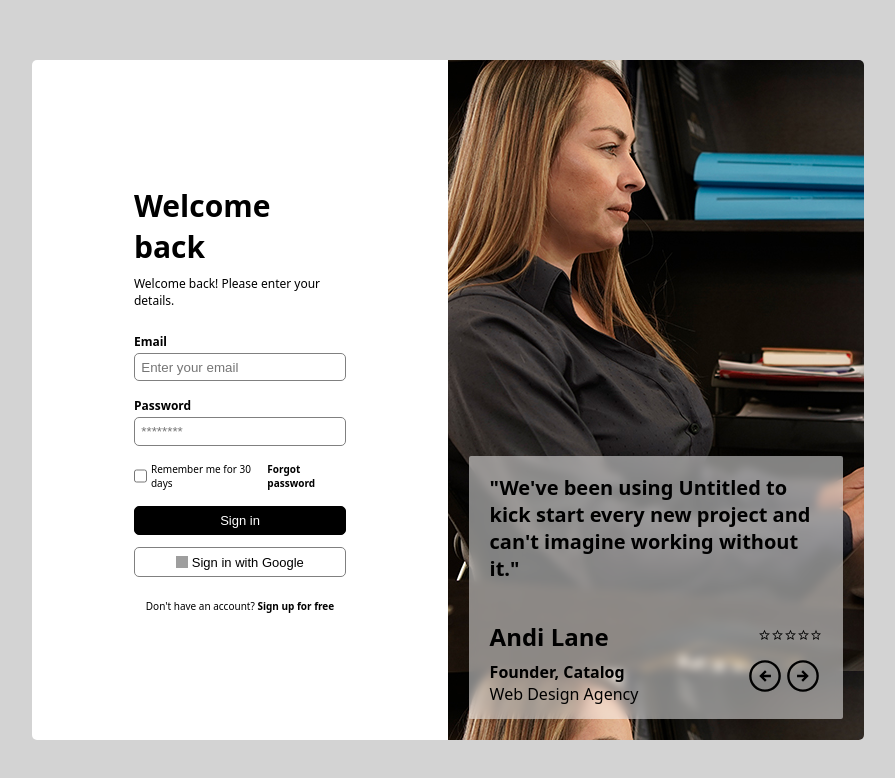
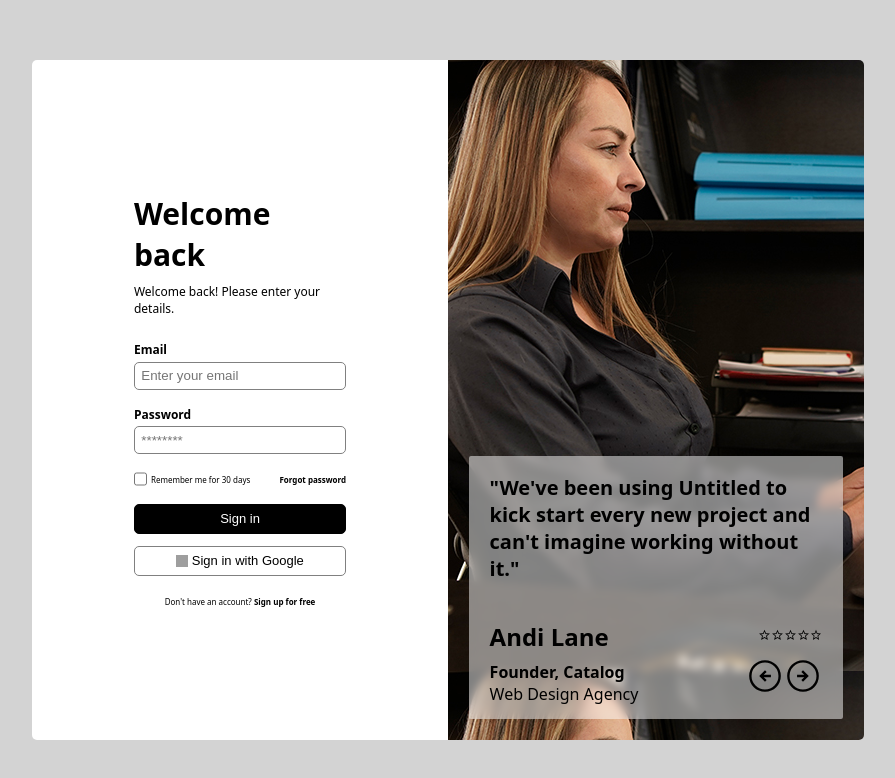
Before and after one commit to GabrielOsorno-Ksquare/A6_LandingPage, a plain HTML site: page index.html in a window 1280 px wide. Shown: the whole page, without its empty margins (192-1087 px from the left). Drawn offline with Linux system fonts and the light colour scheme; grey boxes are pictures that could not be loaded.

Commit message:
Font sizes test 0.1

```diff
--- a/LandingPage.css
+++ b/LandingPage.css
@@ -81,7 +81,7 @@ div.options > div {
   color: #fff;
 }
 .centered {
-  font-size: 10px;
+  font-size: 8px;
   display: flex;
   justify-content: center;
   align-items: center;
```
